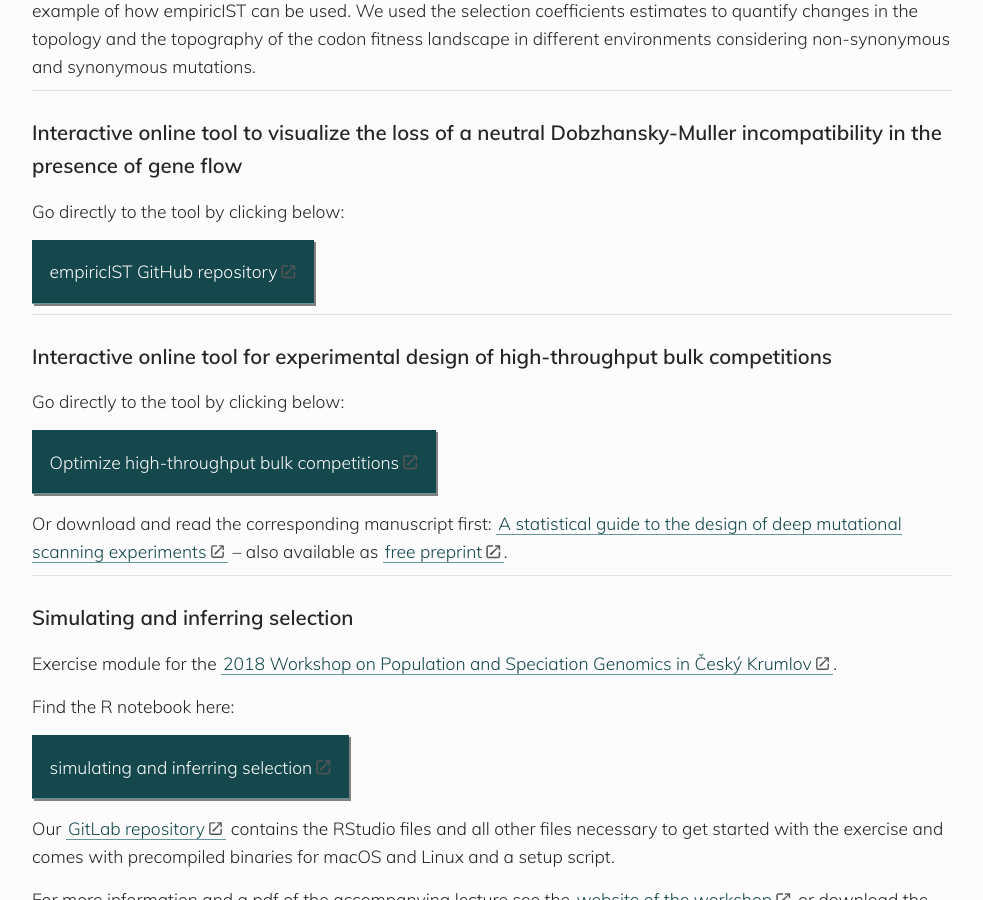
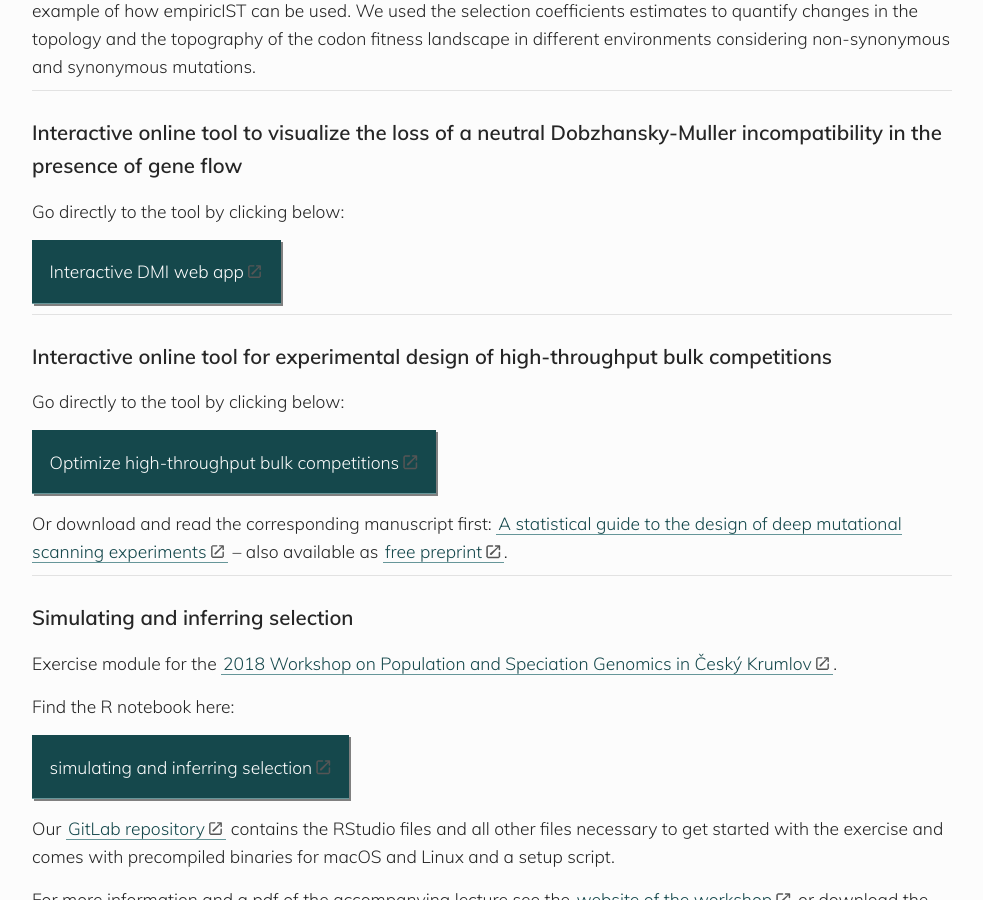
Before and after one commit to banklab/banklab.github.io, a Jekyll site: the page built from resources.md, in a window 1280 px wide and 900 px high, scrolled down 2040 px. Shown: the whole window, without its empty margins (148-1131 px from the left). Built offline with Jekyll 4.4.1, drawn with Linux system fonts in a browser that asks for light colours; some web fonts are replaced.

Commit message:
fix link to DMI tool

```diff
--- a/resources.md
+++ b/resources.md
@@ -48,7 +48,7 @@ Also check out our manuscript on [The fitness landscape of the codon space acros
 
 Go directly to the tool by clicking below:
 
-[empiricIST GitHub repository](https://github.com/Matu2083/empiricIST){:.l-big-button}
+[Interactive DMI web app](https://evoldynamics.gitlab.io/dmi-js/model.html){:.l-big-button}
 
 ---
 
```
